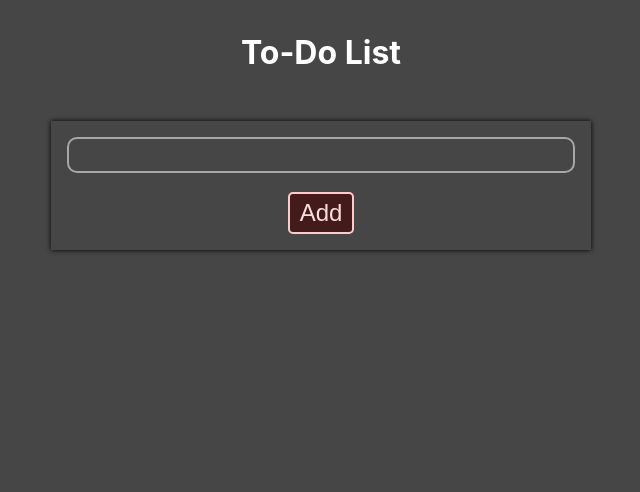
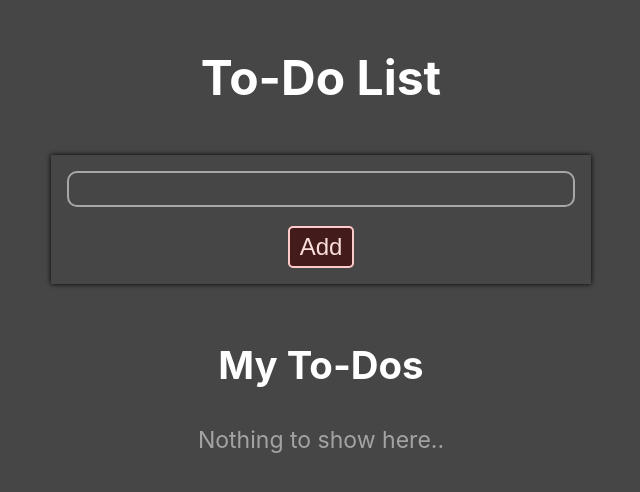
Before and after one commit to kailash360/React-To-Do-List, a React (Create React App) app: page / in a window 1280 px wide. Shown: the top 492 px of the page, without its empty margins (319-959 px from the left). Built offline with nearby package versions, Linux system fonts and the light colour scheme.

Commit message:
Minor changes

```diff
--- a/src/components/list.js
+++ b/src/components/list.js
@@ -7,11 +7,13 @@ function List({update_list,todo_list}){
 
     return(
         <div className="list-container">
-        {todo_list.map(item=>{
-            return(
-                <><Row task={item.desc} update_list={update_list} key={item.key}></Row></>
-            )
-        })}
+            <p className="list-heading">My To-Dos</p>
+        {  todo_list.length>0
+            ?todo_list.map(item=>{
+                return(<><Row task={item.desc} update_list={update_list} key={item.key}></Row></>)
+            })
+            : <div className="empty-list">Nothing to show here..</div>
+        }
         </div>
     )
 }
--- a/src/static/list.css
+++ b/src/static/list.css
@@ -1,3 +1,8 @@
+.list-heading {
+    font-size: 2em;
+    font-weight: bolder;
+}
+
 .list-container {
     width: 500px;
     height: fit-content;
@@ -17,3 +22,8 @@
     font-size: 1em;
     color: white;
 }
+
+.empty-list {
+    opacity: 0.5;
+    font-size: 1.2em;
+}
--- a/src/static/navbar.css
+++ b/src/static/navbar.css
@@ -3,11 +3,10 @@
     height: fit-content;
     background-color: transparent;
     text-align: center;
-    padding: 1px 0px;
 }
 
 .navbar p {
-    font-size: 2em;
+    font-size: 3em;
     font-weight: bolder;
     color: white;
 }
```
